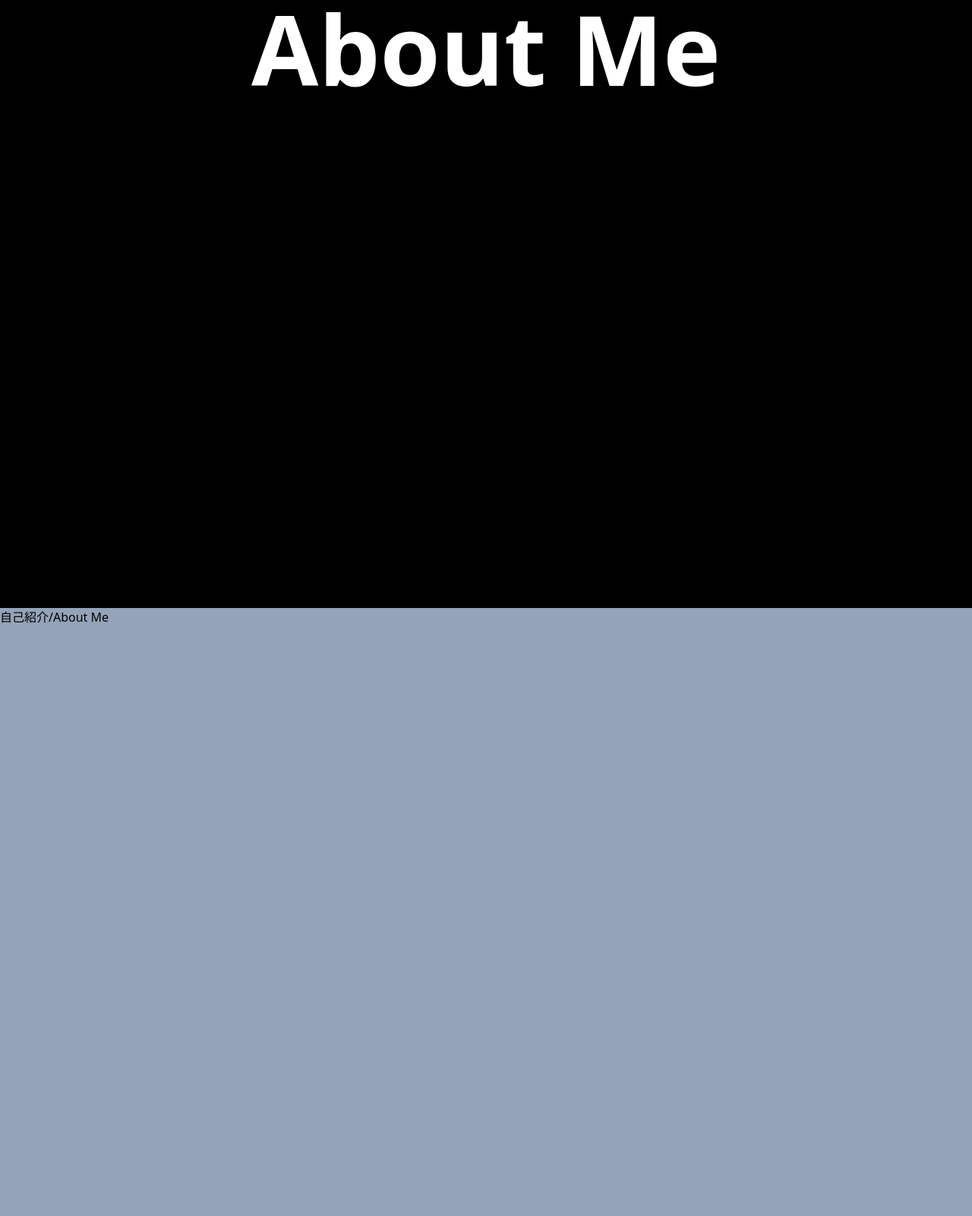
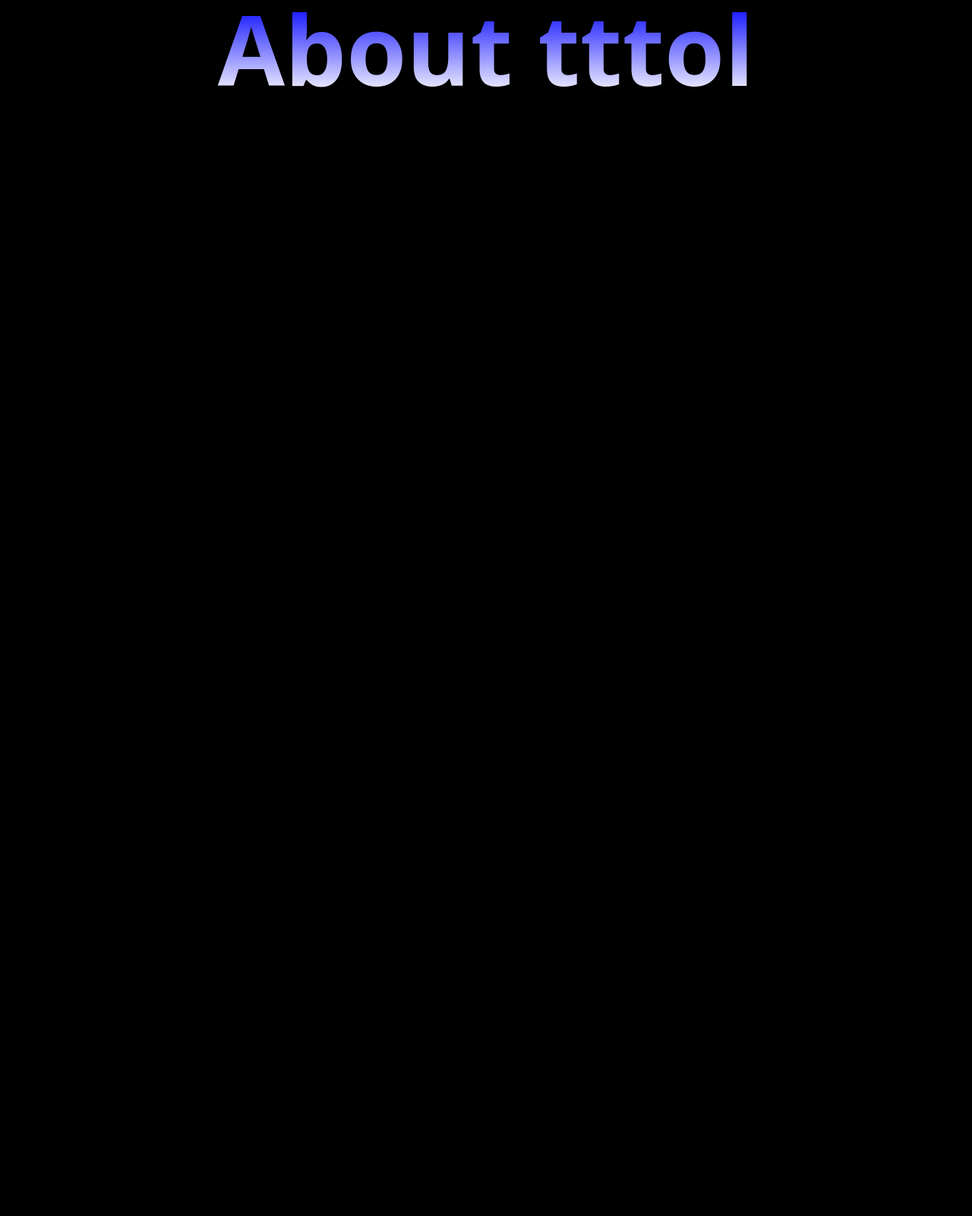
Before and after one commit to tttol/tttol, a website: page docs/index.html in a window 1280 px wide. Shown: the top 1600 px of the page at 76% size. Drawn offline with Linux system fonts and the light colour scheme.

Commit message:
AboutMeの文字色をグラデーション化

```diff
--- a/docs/css/input.css
+++ b/docs/css/input.css
@@ -1,3 +1,9 @@
 @tailwind base;
 @tailwind components;
 @tailwind utilities;
+
+@layer components {
+    .transparent {
+        -webkit-text-fill-color: transparent;
+    }
+}
--- a/docs/index.html
+++ b/docs/index.html
@@ -9,15 +9,17 @@
     </head>
     <body class="h-full m-0">
         <header></header>
-        <section class="w-full h-[200vh] bg-black">
+        <section class="w-full h-[400vh] bg-black">
             <div class="w-full sticky top-0">
-                <div class="text-white mx-auto text-9xl text-center font-bold">About Me</div>
+                <div class="transparent bg-gradient-to-t from-white to-[#0000ff] bg-clip-text text-9xl text-center font-bold">About tttol</div>
             </div>
         </section>
-        <section class="w-full h-[200vh] bg-slate-400 relative mt-[-100vh]">
-            自己紹介/About Me
+        <section class="w-full h-[200vh] bg-white sticky mt-[-100vh]">
+            <div class="h-[100%] my-auto">自己紹介/About Me</div>
         </section>
-        <div>経歴/Job Career</div>
+        <section class="w-full h-[200vh] bg-black relative mt-[-100vh]">
+            <div class="text-white text-9xl text-center font-bold">経歴/Job Career</div>
+        </section>
         <div>趣味成果物/Product</div>
         <div>能力/Skills</div>
         <footer></footer>
```
Also changed, not shown: docs/css/styles.css.
